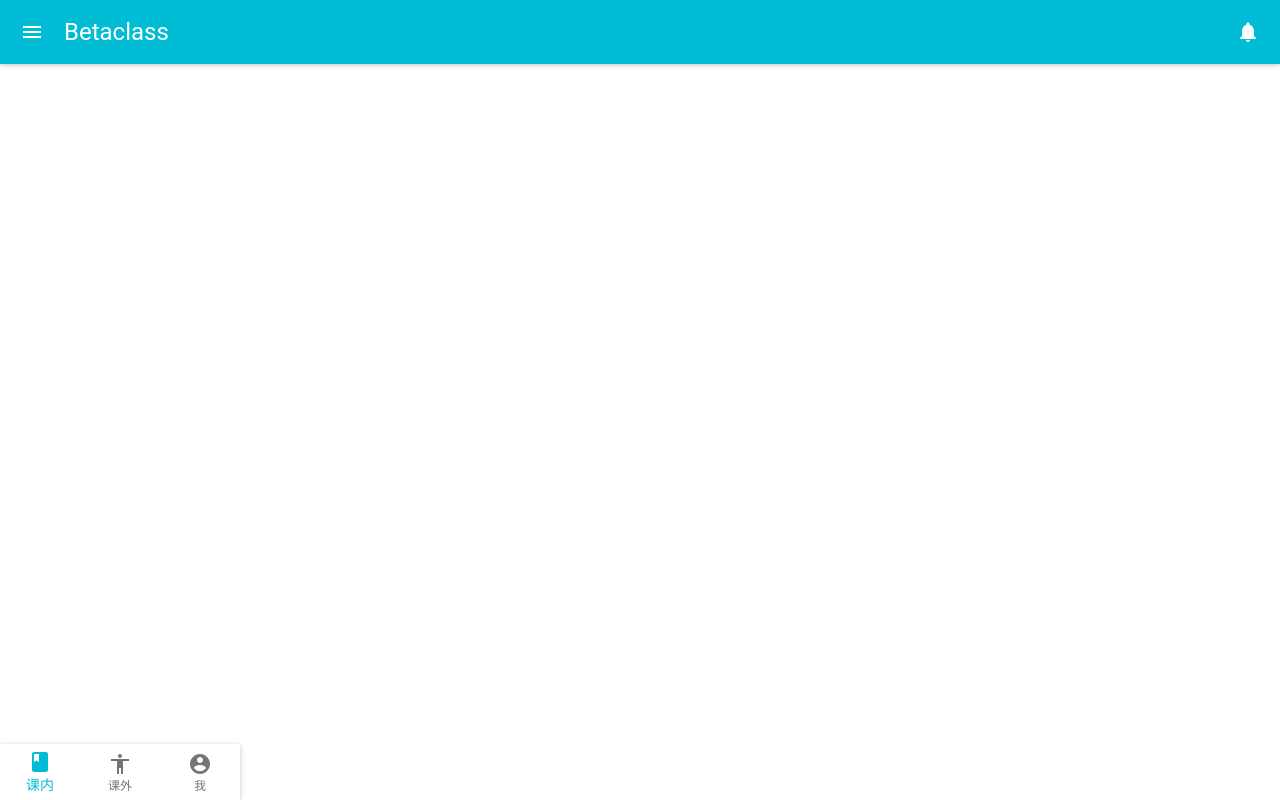
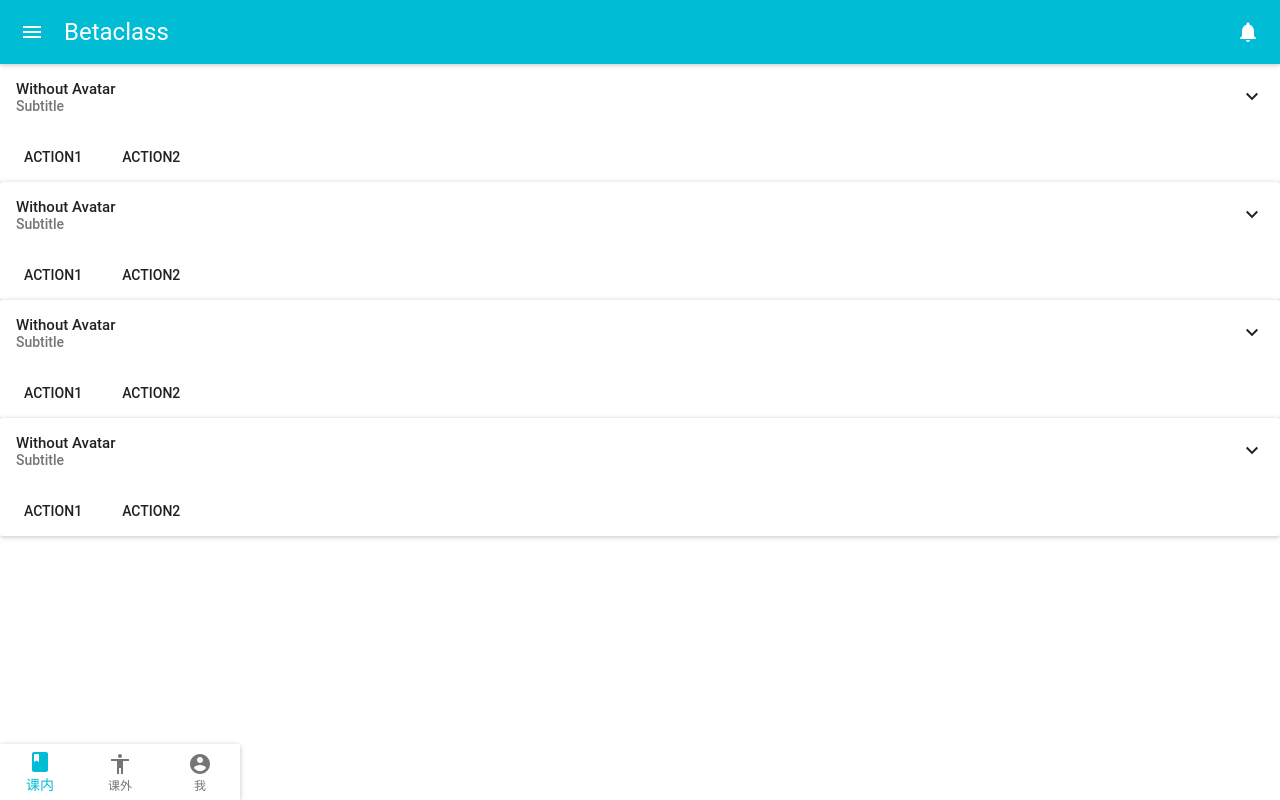
Before and after one commit to yuehaowang/BetaClass, a React (Create React App) app: page / in a window 1280 px wide. Built offline with nearby package versions, Linux system fonts and the light colour scheme.

Commit message:
init content

```diff
--- a/src/App.js
+++ b/src/App.js
@@ -3,15 +3,22 @@ import MuiThemeProvider from 'material-ui/styles/MuiThemeProvider';
 
 import Header from './Header'
 import Bottom from './Bottom'
+import Content from './Content'
 
 class App extends React.Component {
+	state = {
+		selectedIndex: 0,
+	};
+
+	select = (index) => this.setState({selectedIndex: index});
+
 	render() {
 		return (
 			<MuiThemeProvider>
 				<div>
 					<Header />
-
-					<Bottom />
+					<Content />
+					<Bottom select={this.select.bind(this)} selectedIndex={this.state.selectedIndex}/>
 				</div>
 
 			</MuiThemeProvider>
--- a/src/Bottom.js
+++ b/src/Bottom.js
@@ -8,30 +8,24 @@ import './css/Bottom.css'
 
 
 class Bottom extends Component {
-	state = {
-		selectedIndex: 0,
-	};
-
-	select = (index) => this.setState({selectedIndex: index});
-
 	render() {
 		return (
 			<Paper zDepth={1} className='Bottom'>
-				<BottomNavigation selectedIndex={this.state.selectedIndex}>
+				<BottomNavigation selectedIndex={this.props.selectedIndex}>
 					<BottomNavigationItem
 						label="课内"
 						icon={<MdIconClass />}
-						onClick={() => this.select(0)}
+						onClick={() => this.props.select(0)}
 					/>
 					<BottomNavigationItem
 						label="课外"
 						icon={<MdIconAccessibility />}
-						onClick={() => this.select(1)}
+						onClick={() => this.props.select(1)}
 					/>
 					<BottomNavigationItem
 						label="我"
 						icon={<MdIconAccountCircle />}
-						onClick={() => this.select(2)}
+						onClick={() => this.props.select(2)}
 					/>
 				</BottomNavigation>
 			</Paper>
--- /dev/null
+++ b/src/Content.js
@@ -0,0 +1,82 @@
+import React from 'react';
+import {Card, CardActions, CardHeader, CardMedia, CardTitle, CardText} from 'material-ui/Card';
+import FlatButton from 'material-ui/FlatButton';
+
+const Content = () => (
+    <div>
+        <Card>
+        <CardHeader
+            title="Without Avatar"
+            subtitle="Subtitle"
+            actAsExpander={true}
+            showExpandableButton={true}
+        />
+        <CardActions>
+            <FlatButton label="Action1" />
+            <FlatButton label="Action2" />
+        </CardActions>
+        <CardText expandable={true}>
+            Lorem ipsum dolor sit amet, consectetur adipiscing elit.
+            Donec mattis pretium massa. Aliquam erat volutpat. Nulla facilisi.
+            Donec vulputate interdum sollicitudin. Nunc lacinia auctor quam sed pellentesque.
+            Aliquam dui mauris, mattis quis lacus id, pellentesque lobortis odio.
+        </CardText>
+        </Card>
+        <Card>
+        <CardHeader
+            title="Without Avatar"
+            subtitle="Subtitle"
+            actAsExpander={true}
+            showExpandableButton={true}
+        />
+        <CardActions>
+            <FlatButton label="Action1" />
+            <FlatButton label="Action2" />
+        </CardActions>
+        <CardText expandable={true}>
+            Lorem ipsum dolor sit amet, consectetur adipiscing elit.
+            Donec mattis pretium massa. Aliquam erat volutpat. Nulla facilisi.
+            Donec vulputate interdum sollicitudin. Nunc lacinia auctor quam sed pellentesque.
+            Aliquam dui mauris, mattis quis lacus id, pellentesque lobortis odio.
+        </CardText>
+        </Card>
+        <Card>
+        <CardHeader
+            title="Without Avatar"
+            subtitle="Subtitle"
+            actAsExpander={true}
+            showExpandableButton={true}
+        />
+        <CardActions>
+            <FlatButton label="Action1" />
+            <FlatButton label="Action2" />
+        </CardActions>
+        <CardText expandable={true}>
+            Lorem ipsum dolor sit amet, consectetur adipiscing elit.
+            Donec mattis pretium massa. Aliquam erat volutpat. Nulla facilisi.
+            Donec vulputate interdum sollicitudin. Nunc lacinia auctor quam sed pellentesque.
+            Aliquam dui mauris, mattis quis lacus id, pellentesque lobortis odio.
+        </CardText>
+        </Card>
+        <Card>
+        <CardHeader
+            title="Without Avatar"
+            subtitle="Subtitle"
+            actAsExpander={true}
+            showExpandableButton={true}
+        />
+        <CardActions>
+            <FlatButton label="Action1" />
+            <FlatButton label="Action2" />
+        </CardActions>
+        <CardText expandable={true}>
+            Lorem ipsum dolor sit amet, consectetur adipiscing elit.
+            Donec mattis pretium massa. Aliquam erat volutpat. Nulla facilisi.
+            Donec vulputate interdum sollicitudin. Nunc lacinia auctor quam sed pellentesque.
+            Aliquam dui mauris, mattis quis lacus id, pellentesque lobortis odio.
+        </CardText>
+        </Card>
+    </div>
+  );
+
+export default Content;
```
